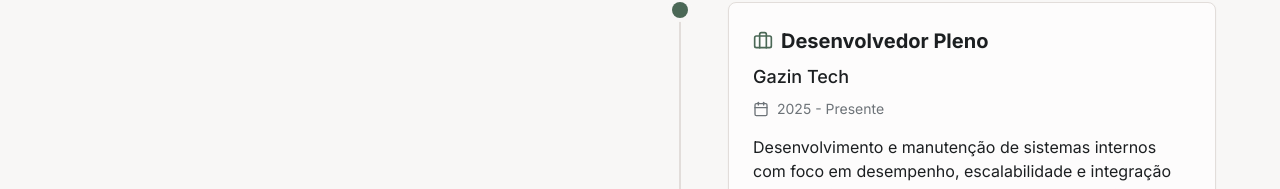
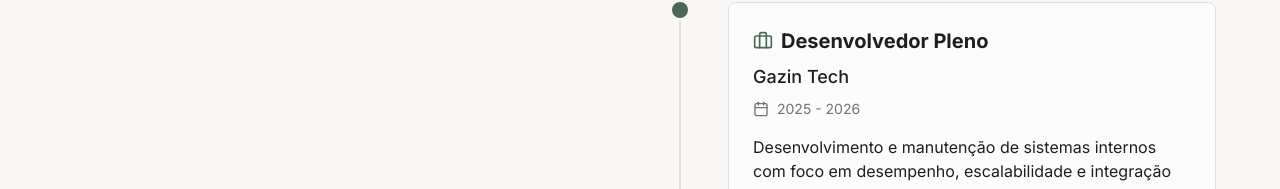
Before and after one commit to BrunomelloxD/meu-portfolio, a Next.js app: page / in a window 1280 px wide. Shown: the part 2328-2517 px from the top of the page. Built offline with nearby package versions, Linux system fonts and the light colour scheme; no server answers.

Commit message:
feat(experience): add new experience

```diff
--- a/components/experience-timeline.tsx
+++ b/components/experience-timeline.tsx
@@ -19,7 +19,7 @@
     id: 2,
     role: "Desenvolvedor Pleno",
     company: "Gazin Tech",
-    period: "2025 - Presente",
+    period: "2025 - 2026",
     description:
       "Desenvolvimento e manutenção de sistemas internos com foco em desempenho, escalabilidade e integração entre serviços. Atuação em sistema de renegociação de títulos, incluindo regras de negócio e fluxos financeiros. Implementação de fluxo de cadastro de novos clientes com integrações externas (Serasa, SPC e Unico). Desenvolvimento de funcionalidades para parcelamento de títulos e integração com canais do Teams via Webhook.",
     technologies: ["Angular", "React Native", "Next.js", "ExtJS", "NestJS", "PHP", "Laravel", "Symfony", "Docker", "TypeScript", "SQL", "Git", "Claude Code", "GitHub Copilot"],
```
